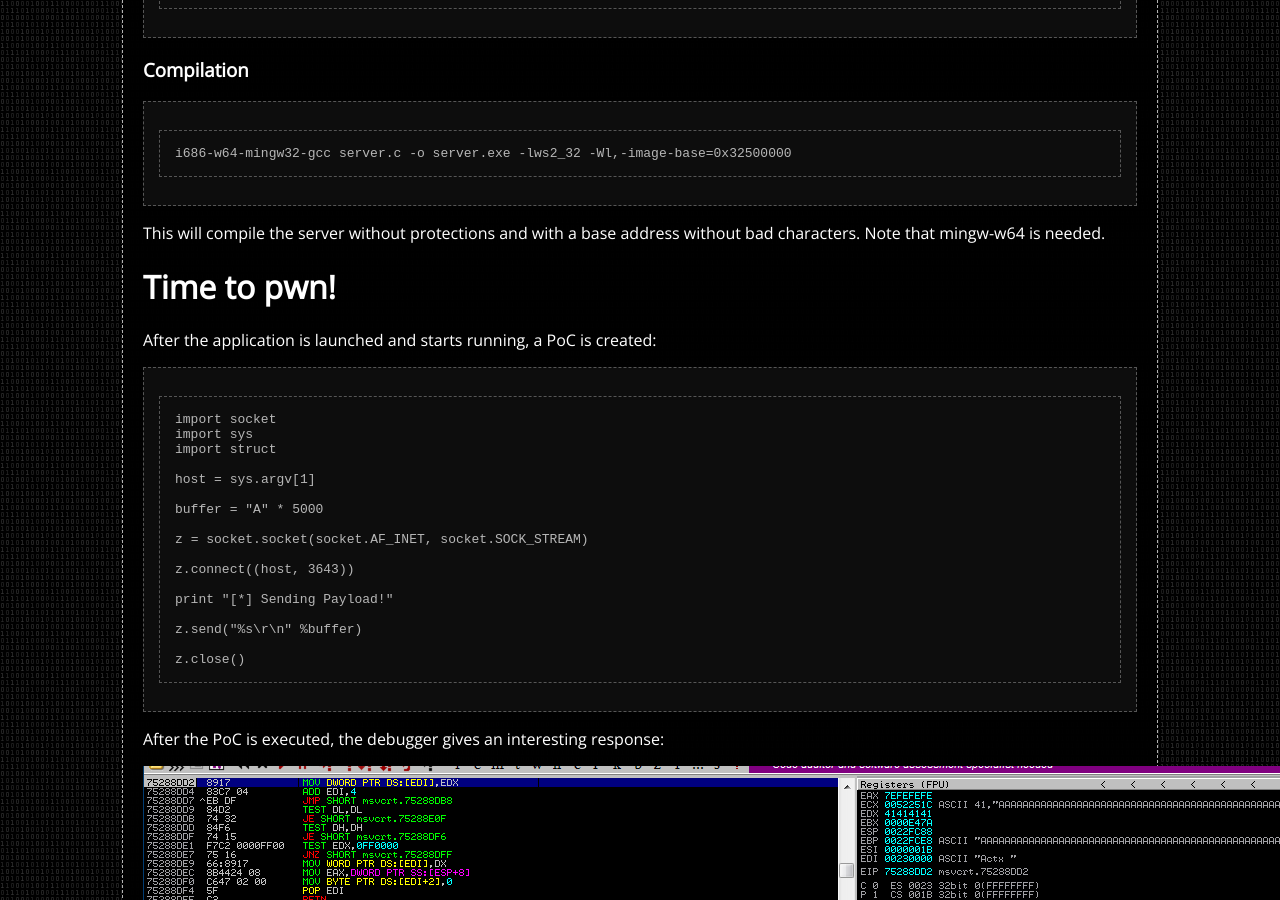
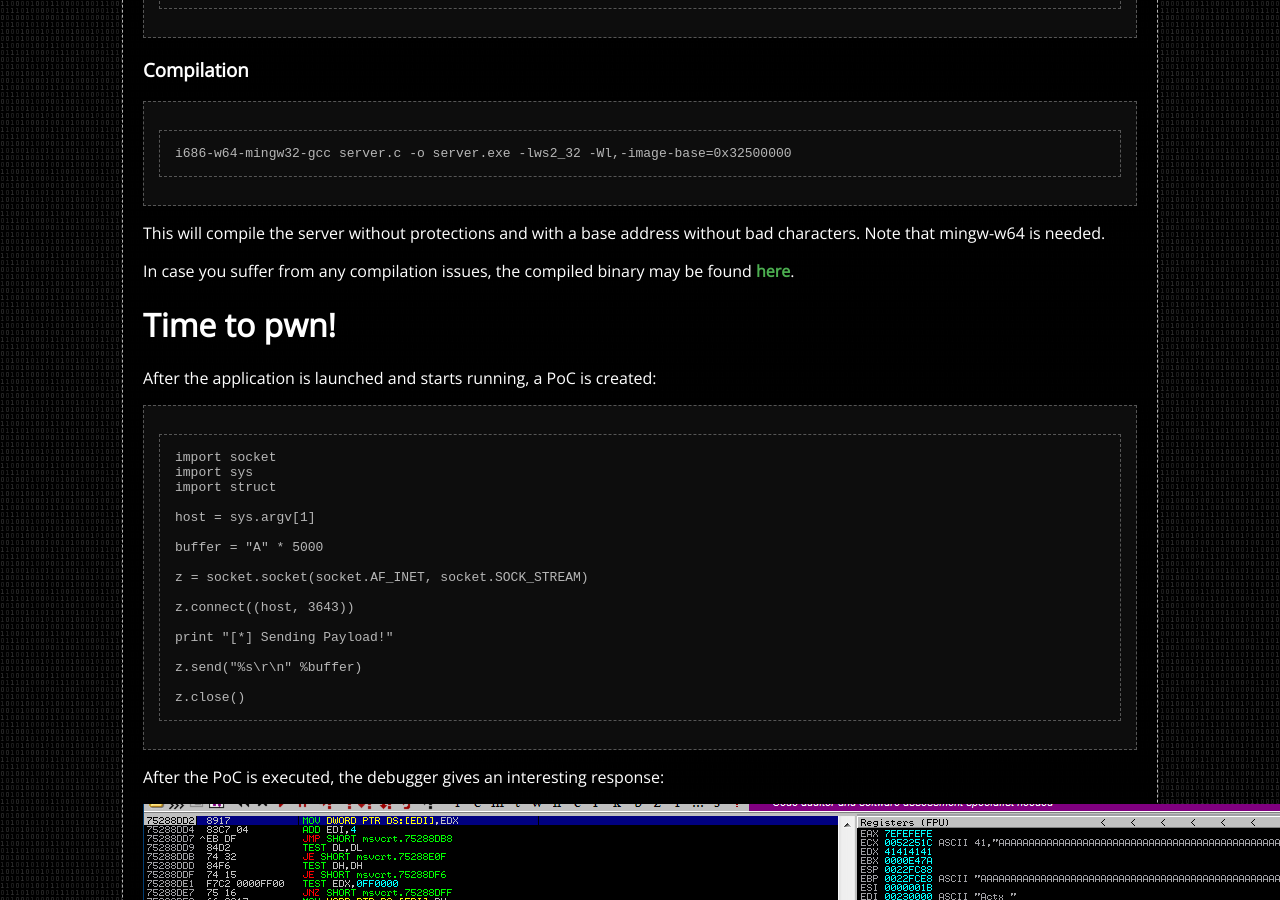
Before and after one commit to whitecr0wz/whitecr0wz.github.io, a Jekyll site: the page built from _posts/posts/2020-03-09-Exploiting-SEH-Overwrites-on-Windows-with-the-use-of-Egghunters.md, in a window 1280 px wide and 900 px high, scrolled down 2065 px. Built offline with Jekyll 4.4.1, drawn with Linux system fonts in a browser that asks for light colours.

Commit message:
Update 2020-03-09-Exploiting-SEH-Overwrites-on-Windows-with-the-use-of-Egghunters.md

````diff
--- a/_posts/posts/2020-03-09-Exploiting-SEH-Overwrites-on-Windows-with-the-use-of-Egghunters.md
+++ b/_posts/posts/2020-03-09-Exploiting-SEH-Overwrites-on-Windows-with-the-use-of-Egghunters.md
@@ -109,6 +109,8 @@ i686-w64-mingw32-gcc server.c -o server.exe -lws2_32 -Wl,-image-base=0x32500000
 ```
 
 This will compile the server without protections and with a base address without bad characters. Note that mingw-w64 is needed.
+
+In case you suffer from any compilation issues, the compiled binary may be found [here](https://github.com/whitecr0wz/whitecr0wz.github.io/releases/download/server/server.exe).
 
 # Time to pwn!
 
````
